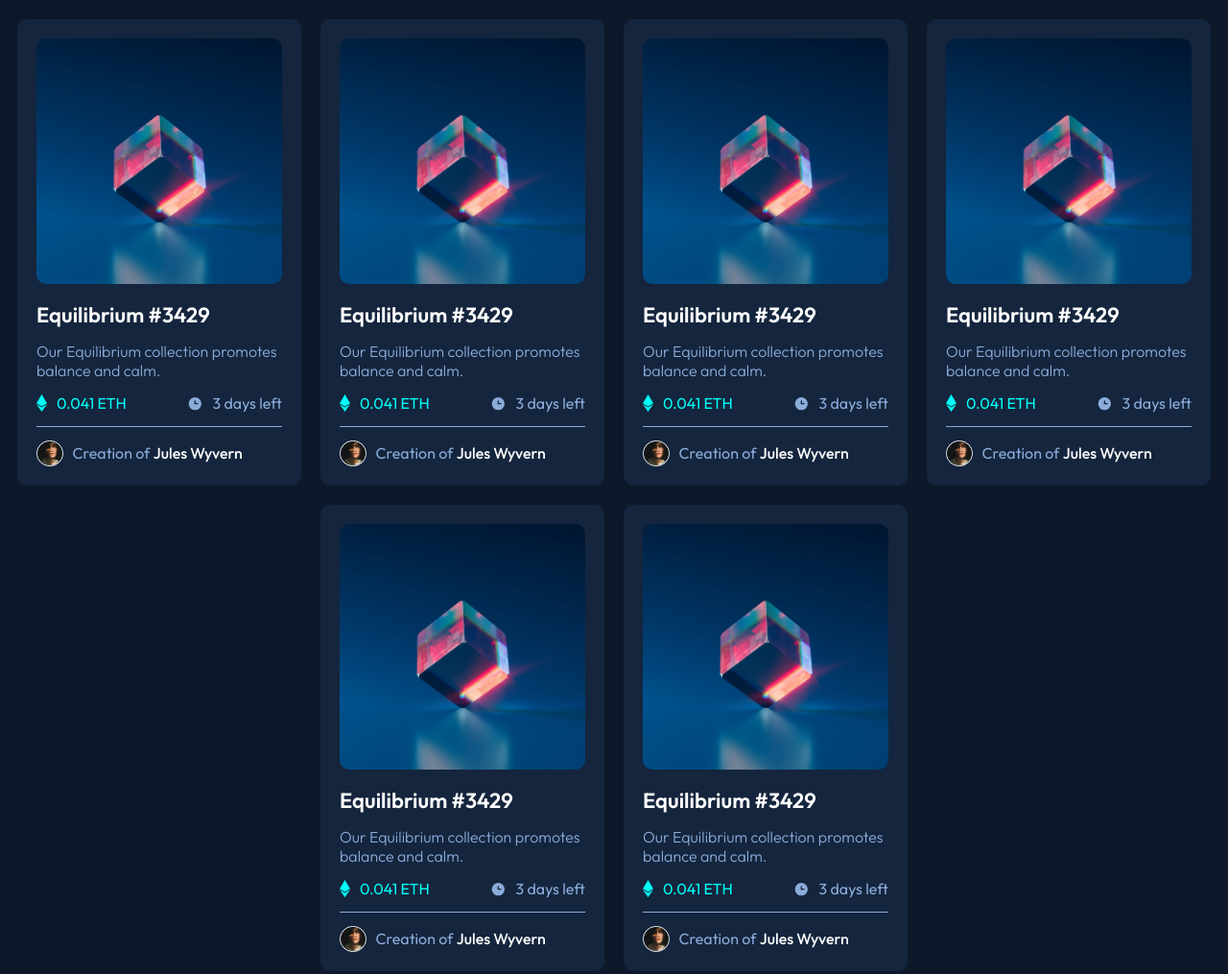
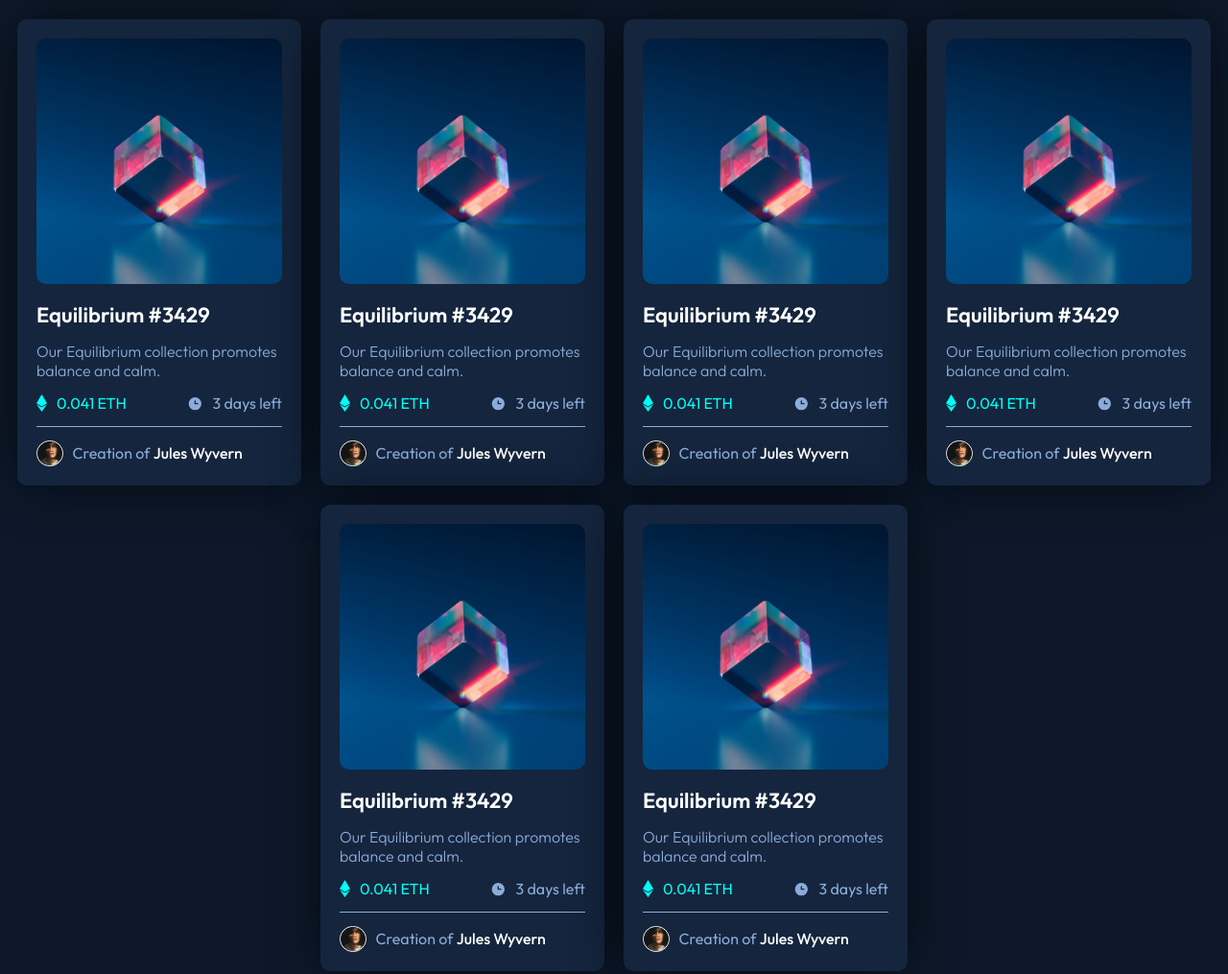
Before and after one commit to igorviniciussantana/nft-card, a plain HTML site: page index.html in a window 1280 px wide. Shown: the top 1015 px of the page at 96% size. Drawn offline with Linux system fonts and the light colour scheme.

Commit message:
Correcao de bugs

```diff
--- a/style.css
+++ b/style.css
@@ -76,7 +76,7 @@ body {
   justify-content: center;
   column-gap: 20px;
   row-gap: 20px;
-  width: 100vw;
+
   min-height: 100vh;
   flex-wrap: wrap;
   overflow-x: hidden;
@@ -94,6 +94,10 @@ body {
   border-radius: 10px;
   transition: 500ms;
   row-gap: 14px;
+
+  -webkit-box-shadow: 0px 0px 58px -6px rgba(4,6,10,1);
+-moz-box-shadow: 0px 0px 58px -6px rgba(4,6,10,1);
+box-shadow: 0px 0px 58px -6px rgba(4,6,10,1);
 }
 
 .card:hover {
@@ -138,6 +142,9 @@ body {
 
 }
 
+
+
+
 .eye {
 
   left: 50%;
@@ -147,7 +154,7 @@ body {
   position: absolute;
 
   transform: translate(50%);
-  transition: 500ms;
+
 
   display: none;
 }
@@ -158,7 +165,6 @@ body {
 
   display: block;
   cursor: pointer;
-  transition: 500ms;
 
 
 }
```
Also changed, not shown: index.html (+1 -0 lines).
